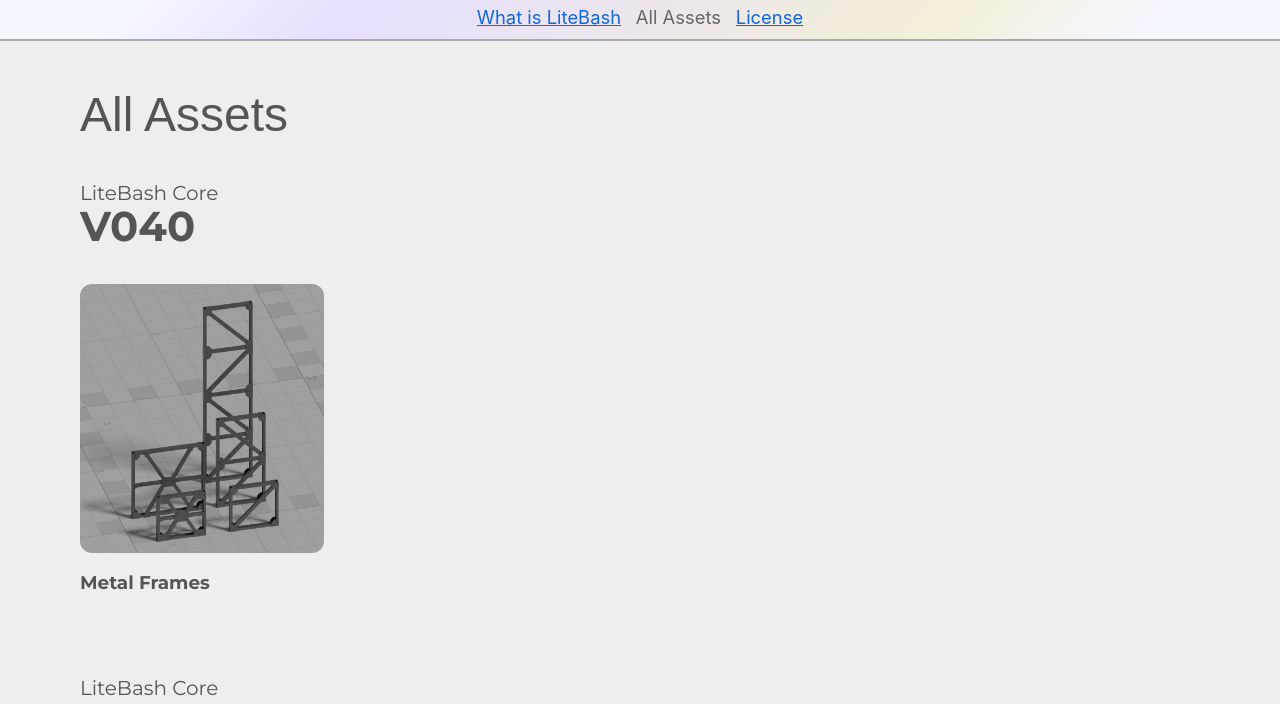
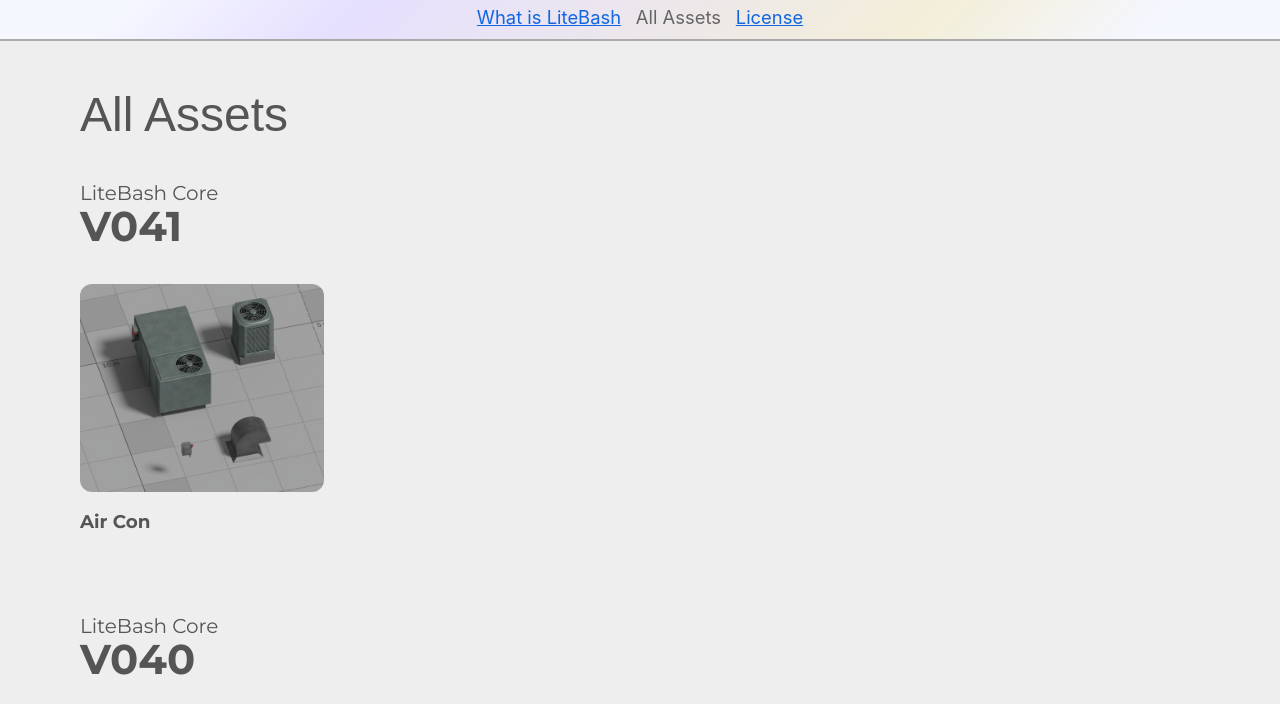
Before and after one commit to vmokry/litebash, a plain HTML site: page all-assets.html in a window 1280 px wide. Shown: the part 88-792 px from the top of the page. Drawn offline with Linux system fonts and the light colour scheme; a web font is replaced by a local one.

Commit message:
add air con

```diff
--- a/all-assets.html
+++ b/all-assets.html
@@ -49,6 +49,17 @@
     <main>
         <section id="all-features">
             <h1>All Assets</h1>
+            <div class="version">
+                <h2><em>LiteBash Core</em> V041</h2>
+
+                <div class="container">
+                    <div class="column">
+                        <img src="img/assets/air-con.png" />
+                        <h3>Air Con</h3>
+                    </div>
+                </div>
+            </div>
+
             <div class="version">
                 <h2><em>LiteBash Core</em> V040</h2>
 
```
Also changed, not shown: img/assets/air-con.png (added), 1 other file.
